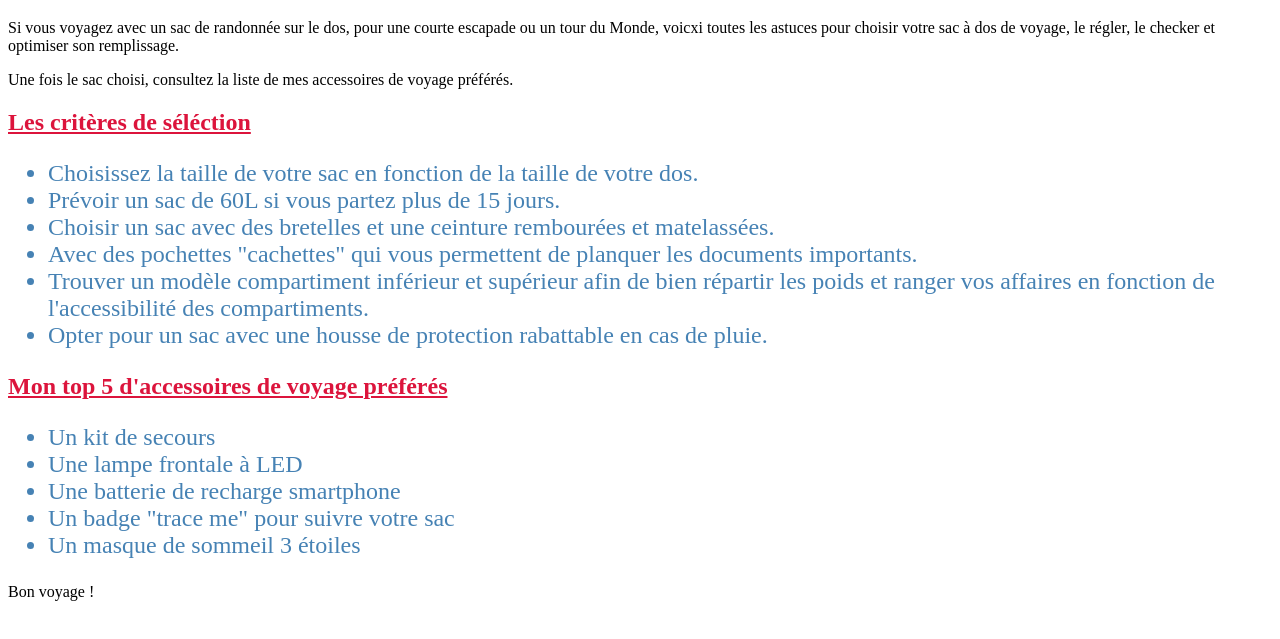
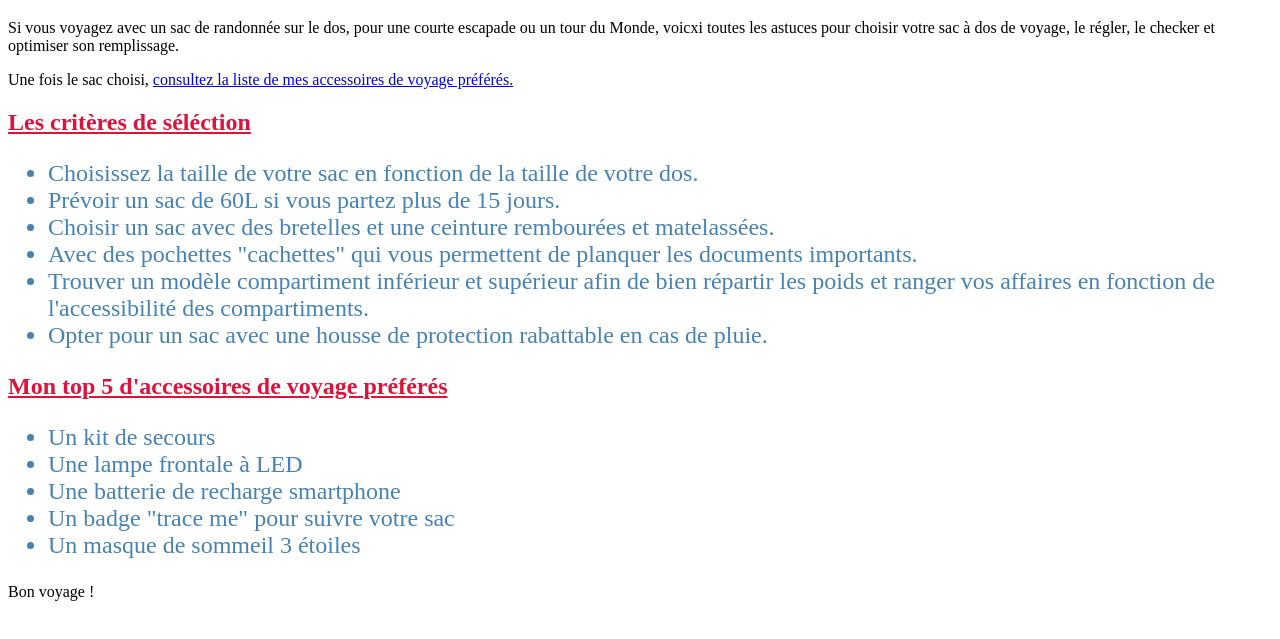
Before and after one commit to Akatiou/dell, a plain HTML site: page index.html in a window 1280 px wide. Shown: the part 61-700 px from the top of the page. Drawn offline with Linux system fonts and the light colour scheme.

Commit message:
add link to accessories section

```diff
--- a/index.html
+++ b/index.html
@@ -9,7 +9,8 @@
 <body>
   <h1>Préparer son sac à dos de voyage</h1>
   <p>Si vous voyagez avec un sac de randonnée sur le dos, pour une courte escapade ou un tour du Monde, voicxi toutes les astuces pour choisir votre sac à dos de voyage, le régler, le checker et optimiser son remplissage.</p>
-  <p>Une fois le sac choisi, consultez la liste de mes accessoires de voyage préférés.</p>
+  <p>Une fois le sac choisi, <a href="#top5"> consultez la liste de mes accessoires de voyage préférés.</a></p>
+
   <section id="criteria">
     <h2>Les critères de séléction</h2>
 
```
